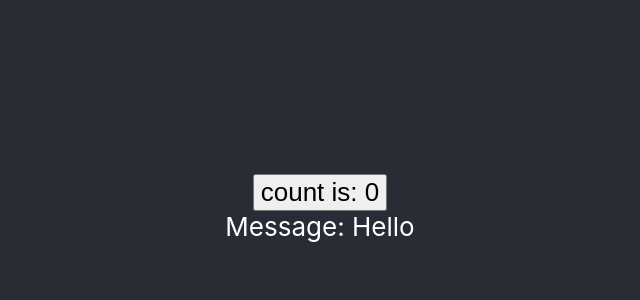
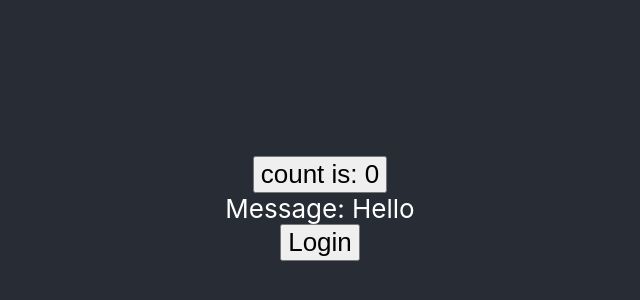
Before and after one commit to losrobbos/use-reducer-typescript, a React (Vite) app: page / in a window 1280 px wide. Shown: the part 192-492 px from the top of the page, without its empty margins (320-960 px from the left). Built offline with nearby package versions, Linux system fonts and the light colour scheme.

Commit message:
Added user state

```diff
--- a/src/App.tsx
+++ b/src/App.tsx
@@ -1,6 +1,6 @@
 import './App.css'
 import { useDataContext } from './DataProvider'
-import { actionIncrement, actionUpdateMsg } from './reducer'
+import { actionIncrement, actionSetUser, actionUpdateMsg, User } from './reducer'
 
 function App() {
 
@@ -12,6 +12,11 @@ function App() {
     dispatch(actionUpdateMsg(msgNew))
   }
 
+  const handleLogin = () => {
+    const userFake: User = { _id: Date.now().toString(), email: "user@user.com", token: "ey12345" }
+    dispatch(actionSetUser(userFake))
+  }
+
   return (
     <div className="App">
       <header className="App-header">
@@ -21,6 +26,11 @@ function App() {
         <div onClick={handleUpdateMessage}>
           Message: {state.message}
         </div>
+        {
+          state.user ?
+          <div>You are logged in, dude!</div> :
+          <button onClick={handleLogin}>Login</button>
+        }
       </header>
     </div>
   )
--- a/src/reducer.ts
+++ b/src/reducer.ts
@@ -1,6 +1,13 @@
+export interface User {
+  _id: string,
+  email: string,
+  token: string
+}
+
 export interface State {
   counter: number
-  message: string
+  message: string,
+  user?: User
 }
 
 export interface Action {
@@ -18,9 +25,15 @@ export interface ActionUpdateMsg {
   payload: string
 }
 
+export interface ActionSetUser {
+  type: string
+  payload: User
+}
+
 export enum Actions {
   INCREMENT = "INCREMENT",
   UPDATE_MESSAGE = "UPDATE_MESSAGE",
+  SET_USER = "SET_USER"
 }
 
 // ACTION creators
@@ -29,7 +42,8 @@ export const actionIncrement = (): ActionIncrement =>
   actionCreate(Actions.INCREMENT, 1)
 export const actionUpdateMsg = (msgNew: string): ActionUpdateMsg =>
   actionCreate(Actions.UPDATE_MESSAGE, msgNew)
-
+export const actionSetUser = (user: User): ActionSetUser =>
+  actionCreate(Actions.SET_USER, user)
 
   // REDUDER function (manages state updates)
 export const reducer = (state: State, action: Action): State => {
@@ -42,6 +56,8 @@ export const reducer = (state: State, action: Action): State => {
       return { ...state, counter: state.counter + payload }
     case Actions.UPDATE_MESSAGE:
       return { ...state, message: payload }
+    case Actions.SET_USER:
+      return { ...state, user: payload}
     default:
       return state
   }
```
